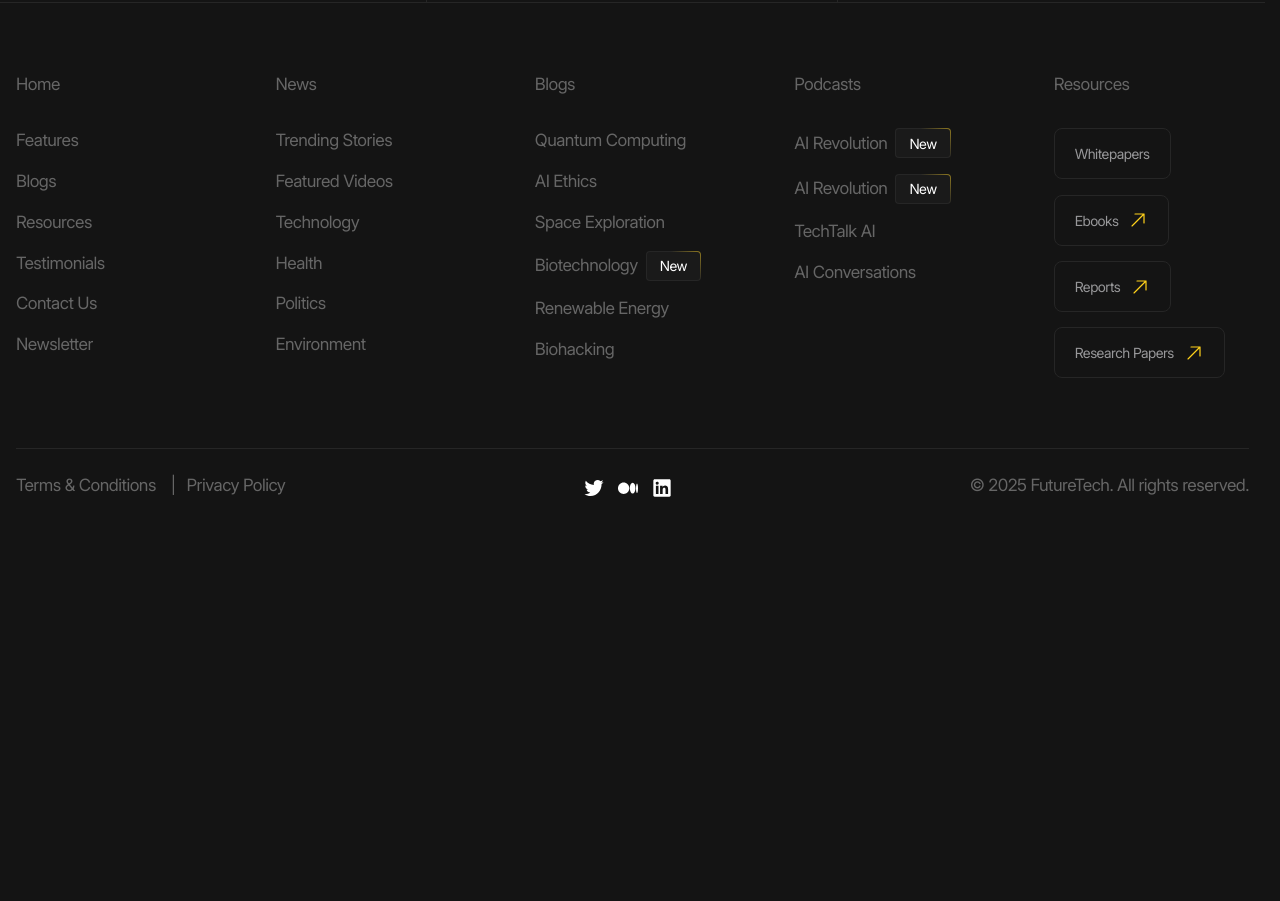
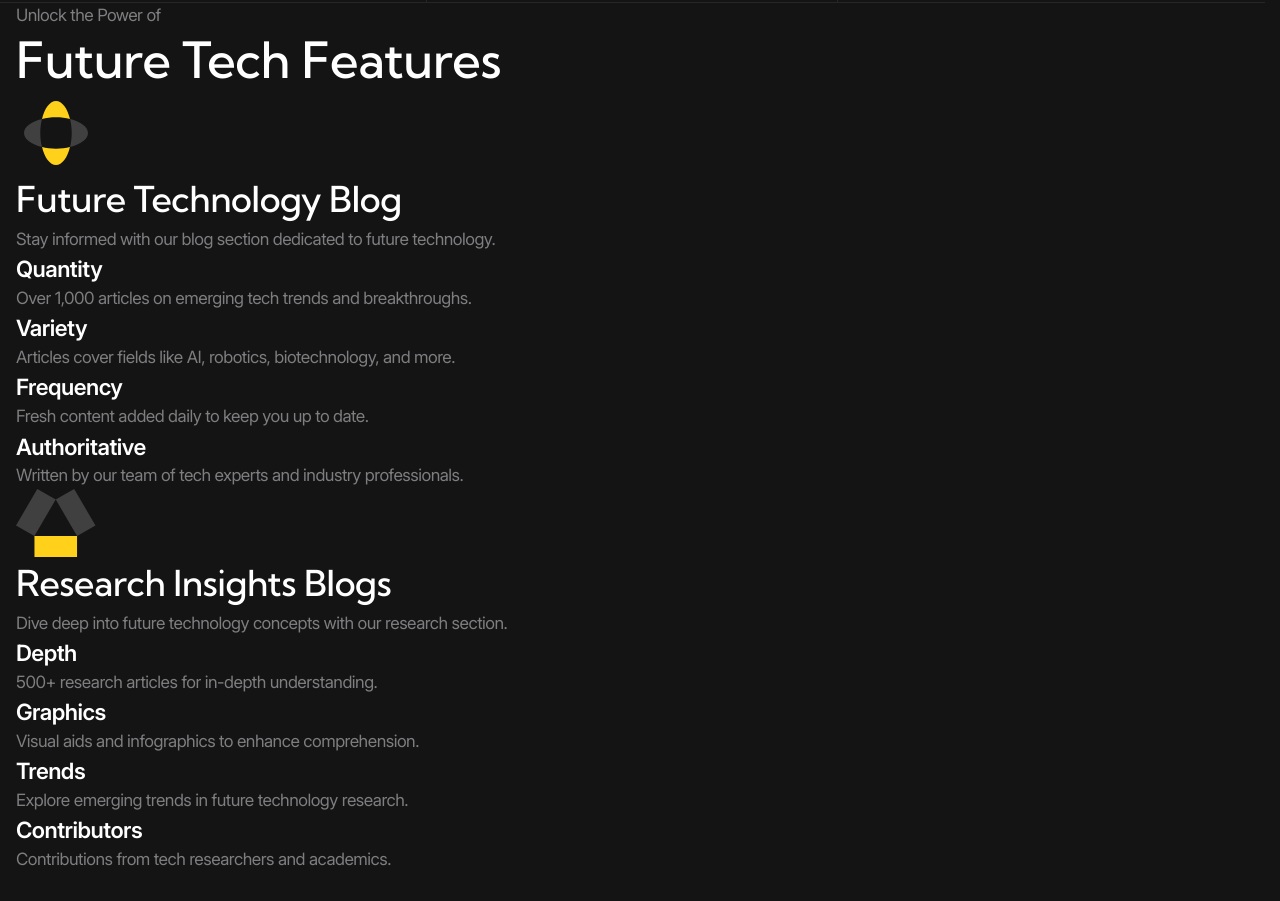
Before and after one commit to thesnowglobe/future-tech, a website with bundled scripts: page index.html in a window 1280 px wide. Shown: the part 1059-1960 px from the top of the page. Before the commit the page ends 1581 px from the top, so only its background shows below. Built offline with nearby package versions, Linux system fonts and the light colour scheme.

Commit message:
feat: section template

```diff
--- a/index.html
+++ b/index.html
@@ -175,6 +175,102 @@
                 <p class="advantage-card__subtitle">Worldwide Impact</p>
               </a>
               <p class="advantage-card__details">2 million monthly readers</p>
+            </div>
+          </li>
+        </ul>
+      </div>
+    </section>
+
+    <section class="section" aria-labelledby="features-title">
+      <header class="section__header">
+        <div class="section__inner container">
+          <div class="section__header-info">
+            <p class="section__subtitle tag">Unlock the Power of</p>
+            <h2 class="section__title" id="features-title">Future Tech Features</h2>
+          </div>
+        </div>
+      </header>
+      <div class="section__body">
+        <ul class="list">
+          <li class="list__item">
+            <div class="card container">
+              <div class="card__preview">
+                <div class="card__preview-main">
+                  <img
+                    class="card__preview-icon"
+                    src="./images/features/1.svg"
+                    alt=""
+                    width="80" height="80" loading="lazy"
+                  />
+                  <div class="card__preview-info">
+                    <h3 class="card__preview-title">Future Technology Blog</h3>
+                    <div class="card__preview-description">
+                      <p>Stay informed with our blog section dedicated to future technology.</p>
+                    </div>
+                  </div>
+                </div>
+                <div class="card__preview-extra"></div>
+              </div>
+              <div class="card__body">
+                <div class="card__grid card__grid--2-cols">
+                  <div class="card__cell tile">
+                    <h4 class="card__cell-title h5">Quantity</h4>
+                    <p class="card__cell-description">Over 1,000 articles on emerging tech trends and breakthroughs.</p>
+                  </div>
+                   <div class="card__cell tile">
+                    <h4 class="card__cell-title h5">Variety</h4>
+                    <p class="card__cell-description">Articles cover fields like AI, robotics, biotechnology, and more.</p>
+                  </div>
+                  <div class="card__cell tile">
+                    <h4 class="card__cell-title h5">Frequency</h4>
+                    <p class="card__cell-description">Fresh content added daily to keep you up to date.</p>
+                  </div>
+                  <div class="card__cell tile">
+                    <h4 class="card__cell-title h5">Authoritative</h4>
+                    <p class="card__cell-description">Written by our team of tech experts and industry professionals.</p>
+                  </div>
+                </div>
+              </div>
+            </div>
+          </li>
+          <li class="list__item">
+            <div class="card container">
+              <div class="card__preview">
+                <div class="card__preview-main">
+                  <img
+                    class="card__preview-icon"
+                    src="./images/features/2.svg"
+                    alt=""
+                    width="80" height="80" loading="lazy"
+                  />
+                  <div class="card__preview-info">
+                    <h3 class="card__preview-title">Research Insights Blogs</h3>
+                    <div class="card__preview-description">
+                      <p>Dive deep into future technology concepts with our research section.</p>
+                    </div>
+                  </div>
+                </div>
+              </div>
+              <div class="card__body">
+                <div class="card__grid card__grid--2-cols">
+                  <div class="card__cell tile">
+                    <h4 class="card__cell-title h5">Depth</h4>
+                    <p class="card__cell-description">500+ research articles for in-depth understanding.</p>
+                  </div>
+                  <div class="card__cell tile">
+                    <h4 class="card__cell-title h5">Graphics</h4>
+                    <p class="card__cell-description">Visual aids and infographics to enhance comprehension.</p>
+                  </div>
+                  <div class="card__cell tile">
+                    <h4 class="card__cell-title h5">Trends</h4>
+                    <p class="card__cell-description">Explore emerging trends in future technology research.</p>
+                  </div>
+                  <div class="card__cell tile">
+                    <h4 class="card__cell-title h5">Contributors</h4>
+                    <p class="card__cell-description">Contributions from tech researchers and academics.</p>
+                  </div>
+                </div>
+              </div>
             </div>
           </li>
         </ul>
```
